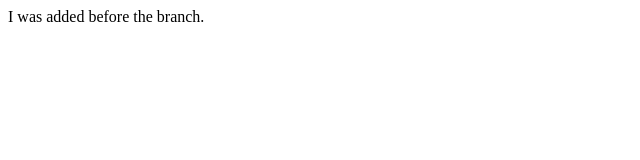
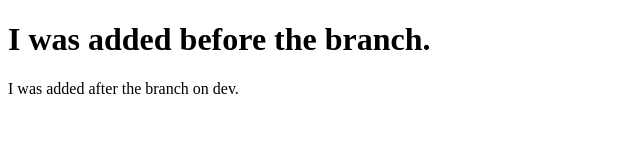
Before and after one commit to dotfortun/instagram-feed-pt37, a plain HTML site: page index.html in a window 1280 px wide. Shown: the whole page, without its empty margins (0-640 px from the left). Drawn offline with Linux system fonts and the light colour scheme.

Commit message:
Oh boy, have some more gore.

```diff
--- a/index.html
+++ b/index.html
@@ -7,6 +7,7 @@
     <title>Document</title>
 </head>
 <body>
-    I was added before the branch.
+    <h1>I was added before the branch.</h1>
+    <p>I was added after the branch on dev.</p>
 </body>
 </html>
```
